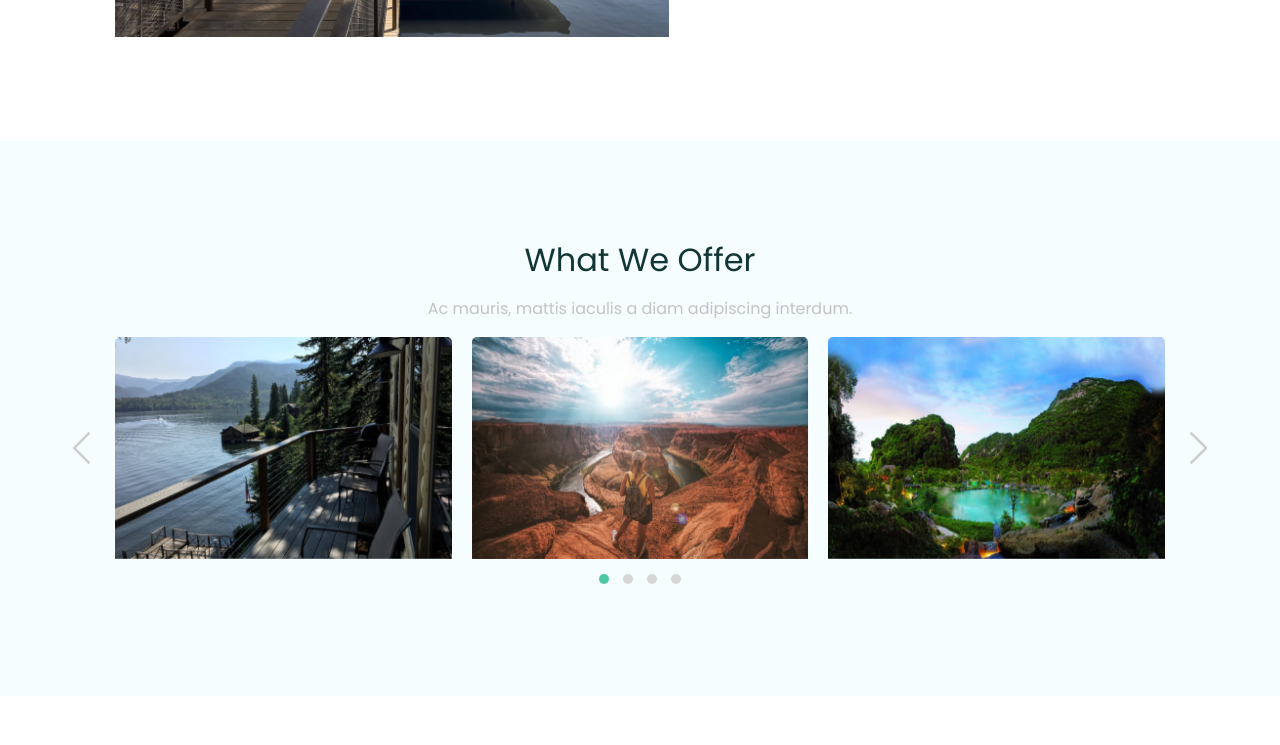
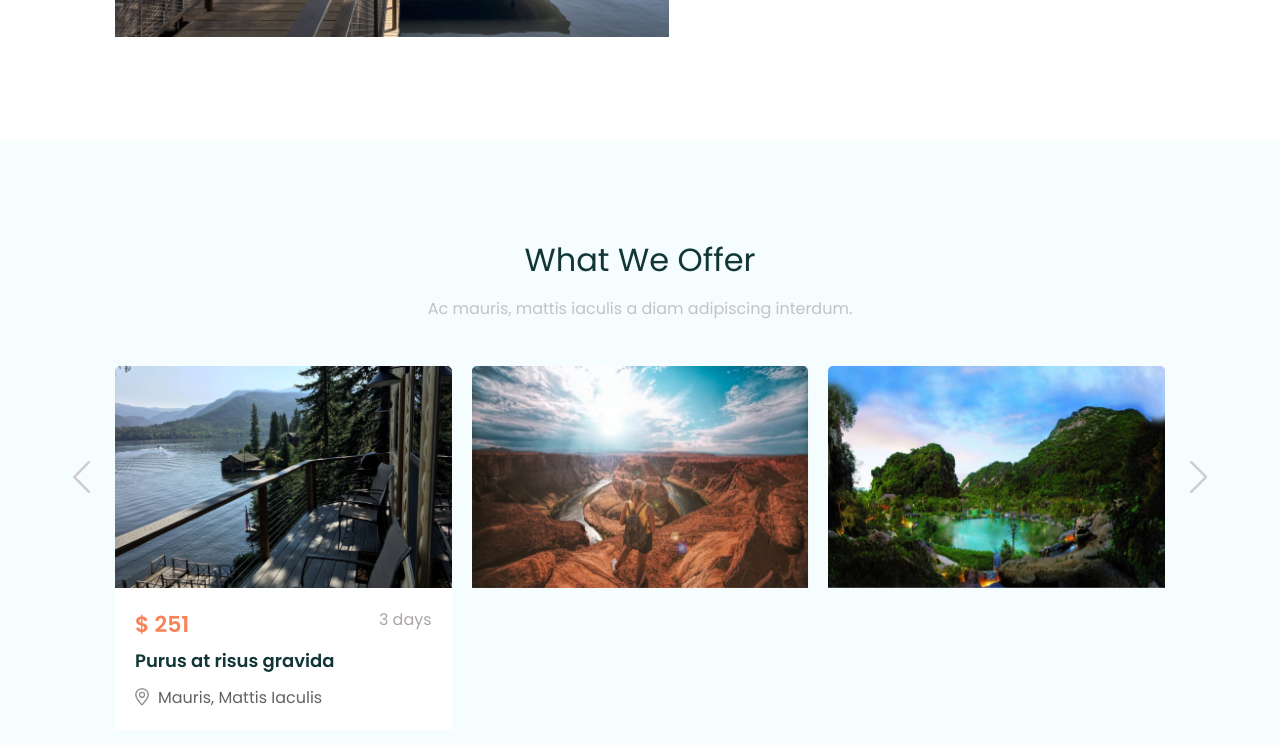
Before and after one commit to IlyaKrapivnoy/Bootstrap_SASS_PostHomeProject, a website: page index.html in a window 1280 px wide. Shown: the part 1618-2363 px from the top of the page. Before the commit the page ends 2314 px from the top, so only its background shows below. Drawn offline with nearby package versions, Linux system fonts and the light colour scheme.

Commit message:
owl card

```diff
--- a/index.html
+++ b/index.html
@@ -178,8 +178,21 @@
             </div>
             <div class="element-1 owl-carousel owl-theme">
 
-                <div class="item">
+                <div class="owl-card">
                     <img src="owl-carousel/img/owl-pic-1.png" alt="">
+                    <div class="card-body">
+                        <div class="card-price">
+                            <div class="price">$ 251</div>
+                            <div class="duration">3 days</div>
+                        </div>
+                        <div class="card-description">Purus at risus gravida</div>
+                        <div class="card-location">
+                            <div class="location-icon">
+                                <img src="img/location-icon.png" alt="location-icon">
+                            </div>
+                            <div class="location">Mauris, Mattis Iaculis</div>
+                        </div>
+                    </div>
                 </div>
 
                 <div class="item">
--- a/js/script.js
+++ b/js/script.js
@@ -4,7 +4,8 @@ jQuery(document).ready(($)=>{
         nav: true,
         items: 3,
         loop: true,
-        margin: 20
+        margin: 23,
+        dots: false,
     });
 
 });
--- a/scss/_owl-styles.scss
+++ b/scss/_owl-styles.scss
@@ -1,3 +1,7 @@
+.element-1 {
+    margin: 45px 0;
+}
+
 .owl-prev {
     left: -30px;
 }
@@ -36,3 +40,53 @@
 .owl-next span, .owl-prev span {
     display: none;
 }
+
+.owl-dots {
+    display: none;
+}
+
+.owl-card {
+    background-color: #fff;
+    overflow: hidden;
+
+    .card-body {
+
+        .card-price {
+            display: flex;
+            justify-content: space-between;
+            margin-bottom: 6px;
+
+            .price {
+                color: $brand-orange-first;
+                font-size: 22px;
+                line-height: 33px;
+                font-weight: 600;
+            }
+
+            .duration {
+                line-height: 24px;
+                color: #574c4c;
+                opacity: .5;
+            }
+        }
+        .card-description {
+            font-size: 18px;
+            line-height: 27px;
+            font-weight: 600;
+            margin-bottom: 12px;
+        }
+        .card-location {
+            display: flex;
+
+            .location-icon {
+                width: 14px;
+                margin-top: 2px;
+            }
+            .location {
+                color: #646262;
+                margin-left: 9px;
+            }
+        }
+    }
+
+}
```
Also changed, not shown: css/style.css, img/location-icon.png (added).
